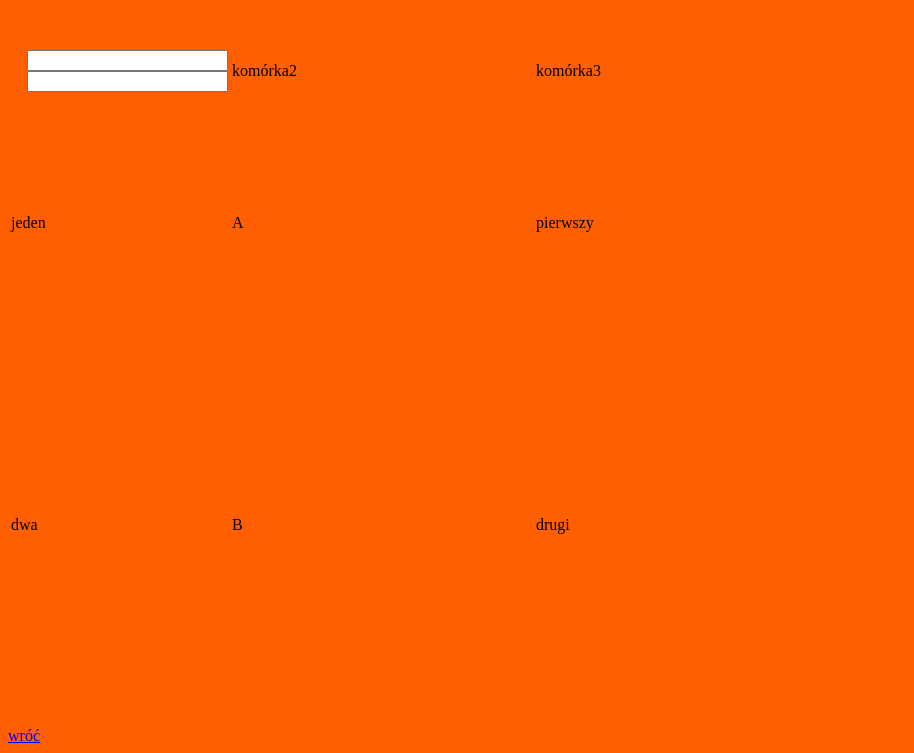
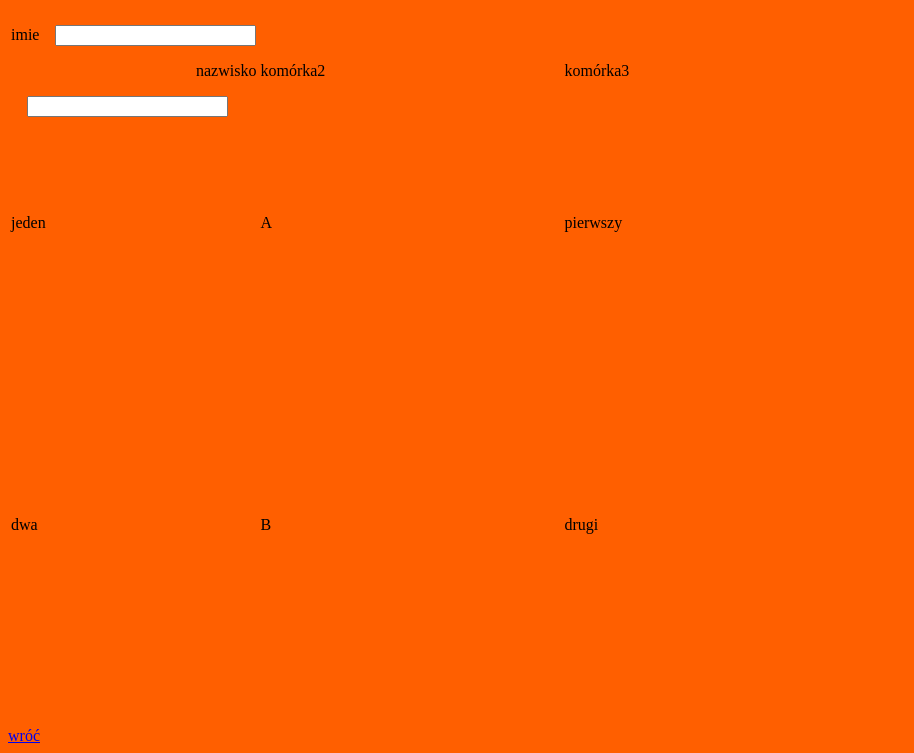
Before and after one commit to KrychXII/KrychXII.github.io, a plain HTML site: page formularz_Debinski.html in a window 1280 px wide. Shown: the part 61-814 px from the top of the page, without its empty margins (0-914 px from the left). Drawn offline with Linux system fonts and the light colour scheme.

Commit message:
Update formularz_Debinski.html

```diff
--- a/formularz_Debinski.html
+++ b/formularz_Debinski.html
@@ -10,8 +10,8 @@
   <center><h1>formularz o ulubonych rzeczach</h1></center>
   <TABLE>
   <TR height="100">
-   <TD width="200">&nbsp&nbsp&nbsp&nbsp<input name="imie" size="22"><br>
-   &nbsp&nbsp&nbsp&nbsp<input name="nazwisko" size="22">
+   <TD width="200">imie&nbsp&nbsp&nbsp&nbsp<input name="imie" size="22"><br>
+  <p align=right> nazwisko</p>&nbsp&nbsp&nbsp&nbsp<input name="nazwisko" size="22">
    </TD>
    <TD width="300" >komórka2 </TD>
    <TD width="500">komórka3 </TD>
```
